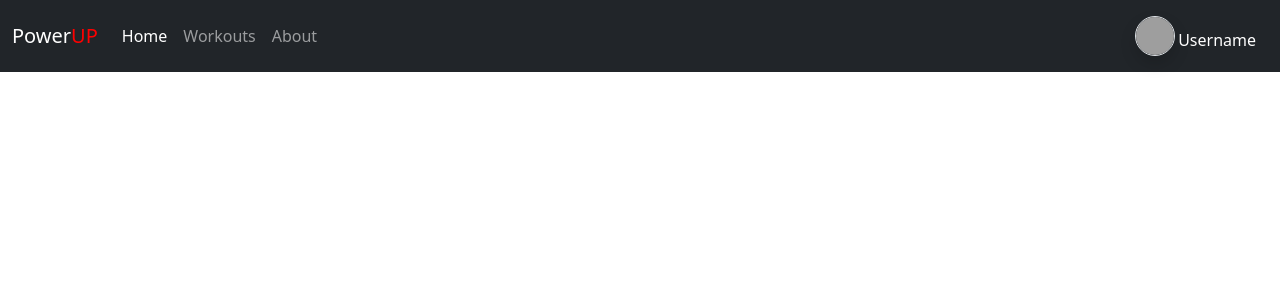
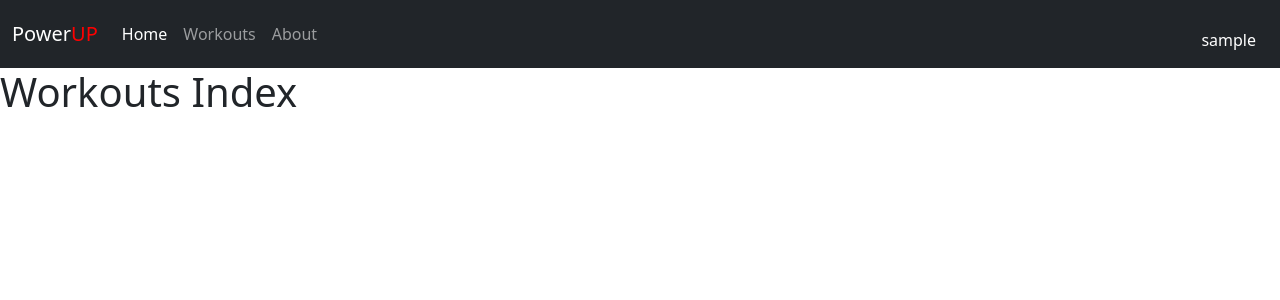
Before and after one commit to epolancot/PowerUp, a Django app: page /workouts/ in a window 1280 px wide. Shown: the top 300 px of the page. Run offline with Django 4.2, Linux system fonts and the light colour scheme; the visitor is signed in with stand-in values (Sample User, id 1); grey boxes are pictures that could not be loaded.

Commit message:
initial navbar links

```diff
--- a/main_app/static/css/registration.css
+++ b/main_app/static/css/registration.css
@@ -81,8 +81,8 @@ label[for="id_username"], label[for="id_password"] {
     color: rgb(255, 255, 255);
 }
 
-.username-helptext{
-    color: white;
+.registration-helptext {
+    color: white !important;
     font-size: 10px;
 }
 
--- /dev/null
+++ b/main_app/templates/about.html
@@ -0,0 +1,6 @@
+{% extends "base.html" %}
+
+{% block content %}
+<h1>About</h1>
+
+{% endblock %}
--- a/main_app/templates/base.html
+++ b/main_app/templates/base.html
@@ -15,7 +15,7 @@
     <script defer src="https://cdn.jsdelivr.net/npm/bootstrap@5.3.0-alpha3/dist/js/bootstrap.bundle.min.js"
         integrity="sha384-ENjdO4Dr2bkBIFxQpeoTz1HIcje39Wm4jDKdf19U8gI4ddQ3GYNS7NTKfAdVQSZe"
         crossorigin="anonymous"></script>
-    <title>Document</title>
+    <title>PowerUp Fitness App</title>
 </head>
 
 <body>
@@ -31,22 +31,19 @@
                 <div class="collapse navbar-collapse" id="navbarTogglerDemo02">
                     <ul class="navbar-nav me-auto mb-2 mb-lg-0">
                         <li class="nav-item">
-                            <a class="nav-link active" aria-current="page" href="#">Home</a>
+                            <a class="nav-link active" aria-current="page" href="{% url 'index' %}">Home</a>
                         </li>
                         <li class="nav-item">
                             <a class="nav-link" href="#">Workouts</a>
                         </li>
                         <li class="nav-item">
-                            <a class="nav-link" href="#">About</a>
+                            <a class="nav-link" href="{% url 'about' %}">About</a>
                         </li>
                     </ul>
                     <span class="navbar-text dropdown-menu-end" style="margin-right: 12px;">
                         <a class="nav-link" href="#" role="button" data-bs-toggle="dropdown" aria-expanded="false">
                             <div class="input-group">
-                                <img class="rounded-circle shadow border" alt="avatar"
-                                    src="https://cdn-icons-png.flaticon.com/256/1196/1196390.png"
-                                    style="width: 40px; height: 40px;margin-right: 4px;" />
-                                <span style="margin-top: 12px">Username</span>
+                                <span style="margin-top: 12px">{{ user.username }}</span>
                             </div>
                         </a>
                         <ul class="dropdown-menu dropdown-menu-end">
--- a/main_app/templates/base_registration.html
+++ b/main_app/templates/base_registration.html
@@ -15,7 +15,7 @@
     <script defer src="https://cdn.jsdelivr.net/npm/bootstrap@5.3.0-alpha3/dist/js/bootstrap.bundle.min.js"
         integrity="sha384-ENjdO4Dr2bkBIFxQpeoTz1HIcje39Wm4jDKdf19U8gI4ddQ3GYNS7NTKfAdVQSZe"
         crossorigin="anonymous"></script>
-    <title>Document</title>
+    <title>PowerUp Fitness App</title>
 </head>
 
 <body>
--- a/main_app/templates/registration/signup.html
+++ b/main_app/templates/registration/signup.html
@@ -5,7 +5,7 @@
   <div class="d-flex justify-content-center h-100">
     <div class="card sign-up-card text-center">
       <div class="card-header text-center">
-        <h3>Sign up</h3>
+        <h3>Create account</h3>
       </div>
       <div class="card-body">
         <div>
@@ -15,13 +15,15 @@
               <input class="sign-up-input" type="text" name="username" autofocus autocapitalize="none"
                 autocomplete="username" maxlength="150" required id="id_username" placeholder="Username">
               <br />
-              <span class="username-helptext">Letters, digits and @/./+/-/_ only.</span>
+              <span class="registration-helptext">Letters, digits and @/./+/-/_ only.</span>
               <br />
               <br />
             </div>
             <div class="fieldWrapper">
               <input class="sign-up-input" type="password" name="password1" autofocus autocapitalize="none"
                 autocomplete="new-password" maxlength="150" required id="id_password1" placeholder="Password">
+                <br/>
+                <span class="registration-helptext">Minimum 8 characters. Include numbers and symbols.</span>
               <br />
               <br />
             </div>
--- a/main_app/templates/workouts/index.html
+++ b/main_app/templates/workouts/index.html
@@ -1,5 +1,7 @@
-{%extends "base.html"%}{% block content %}
+{%extends "base.html"%}
 
+{% block content %}
+<h1>Workouts Index</h1>
 
 
 {% endblock %}
```
